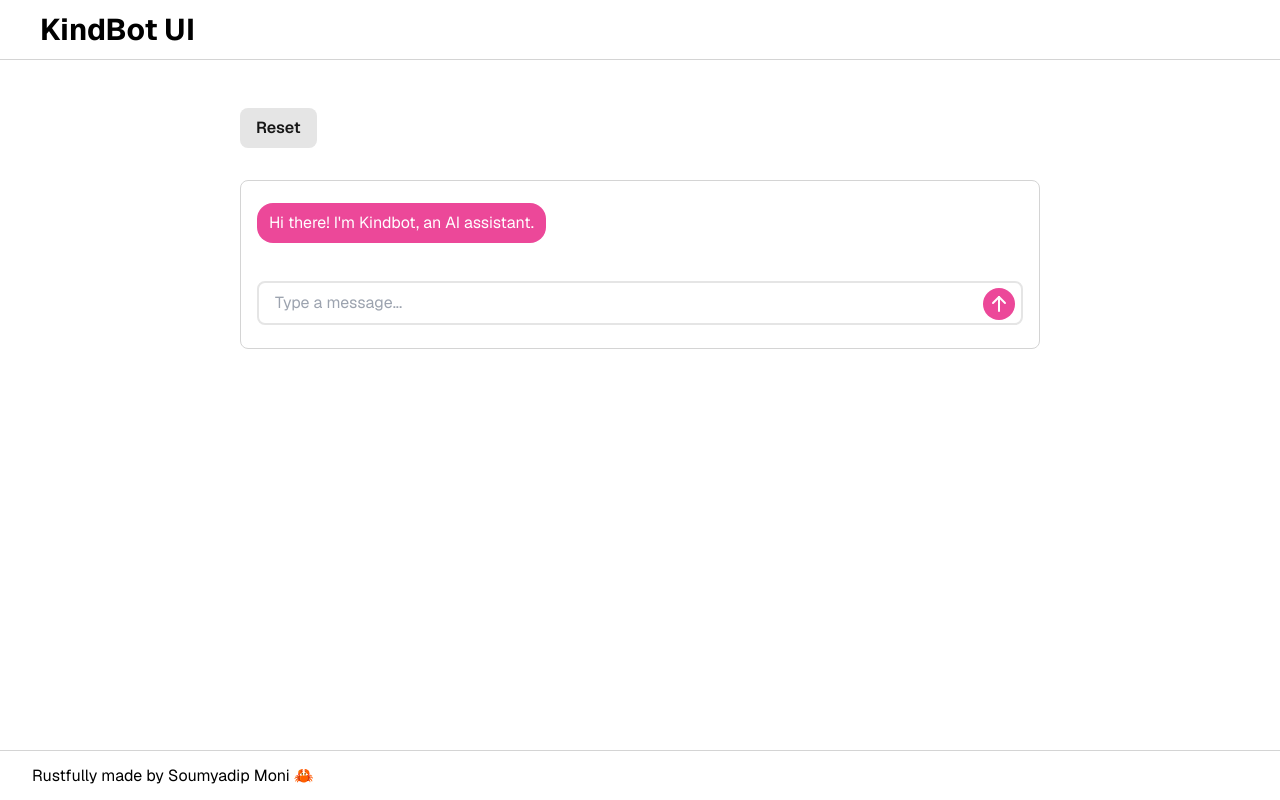
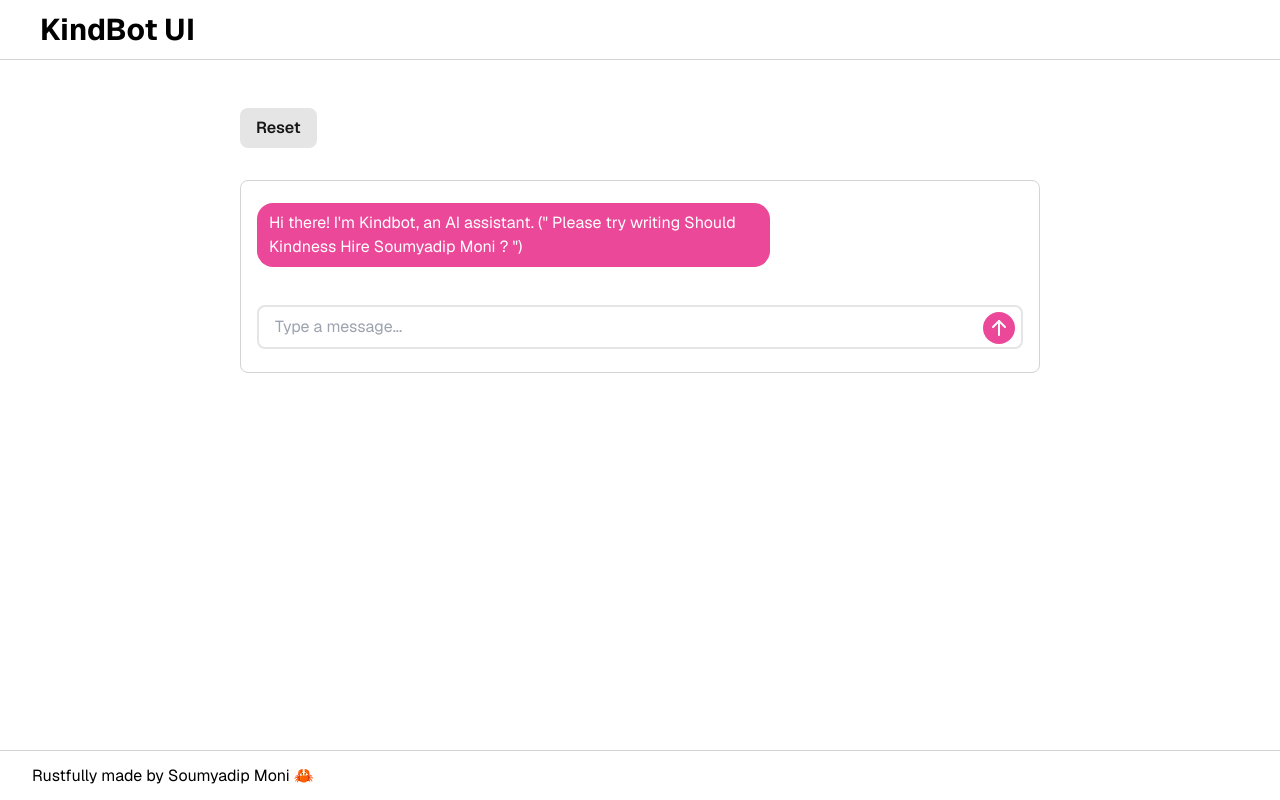
Before and after one commit to AvaterClasher/kind-chatbot-frontend-2, a Next.js app: page / in a window 1280 px wide. Built offline with nearby package versions, Linux system fonts and the light colour scheme.

Commit message:
feat: :sparkles: Added a hint to the assistant message

```diff
--- a/pages/index.tsx
+++ b/pages/index.tsx
@@ -25,7 +25,7 @@ export default function Home() {
 		setMessages([
 			{
 				role: "assistant",
-				content: `Hi there! I'm KindBot, an AI assistant.`,
+				content: `Hi there! I'm KindBot, an AI assistant. (" Please try writing Should Kindness Hire Soumyadip Moni ? ")`,
 			},
 		]);
 	};
@@ -80,7 +80,7 @@ export default function Home() {
 		setMessages([
 			{
 				role: "assistant",
-				content: `Hi there! I'm Kindbot, an AI assistant.`,
+				content: `Hi there! I'm Kindbot, an AI assistant. (" Please try writing Should Kindness Hire Soumyadip Moni ? ")`,
 			},
 		]);
 	}, []);
```
